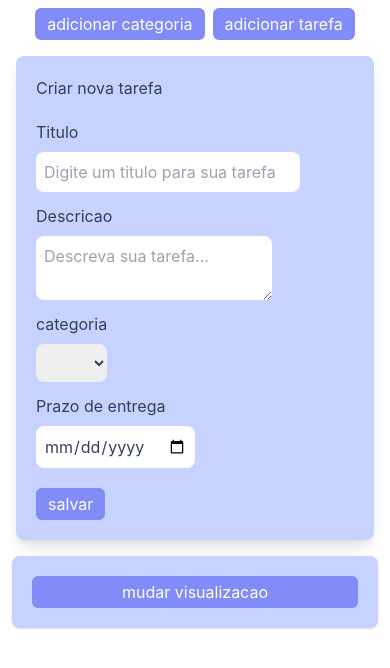
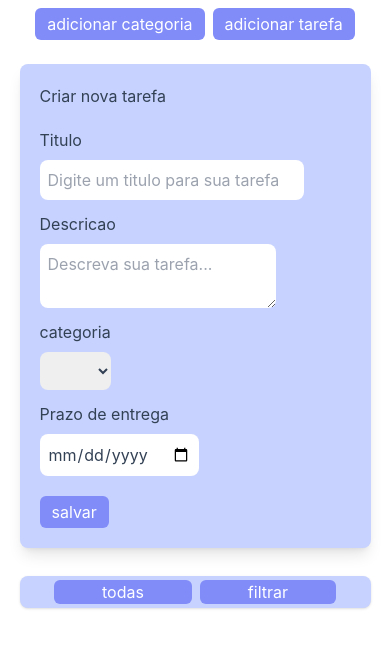
Before and after one commit to anamoraisdev/frontend-todolist, a React (Create React App) app: page / in a window 390 px wide. Both pictures are taken after a click on the button "adicionar tarefa". Shown: the top 668 px of the page. Built offline with nearby package versions, Linux system fonts and the light colour scheme.

Commit message:
estilizando:responsividade dos formularios e dos cards de tarefa

```diff
--- a/src/paginas/home.jsx
+++ b/src/paginas/home.jsx
@@ -23,7 +23,7 @@ const style = {
 
 const Home = () => {
   const [tarefas, setTarefas] = useState(JSON.parse(localStorage.getItem("tarefas")) || [])
-  const [categorias, setCategorias] = useState(JSON.parse(localStorage.getItem("categorias"))|| [] )
+  const [categorias, setCategorias] = useState(JSON.parse(localStorage.getItem("categorias"))|| [])
   const [tarefaAEditar, setTarefaAEditar] = useState(null)
   const [categoriaAEditar, setCategoriaAEditar] = useState(null)
 
@@ -88,21 +88,22 @@ const Home = () => {
 
   return (
     <div className="App">
-      <header>
+      <header className='flex flex-col items-center'>
         <div className='flex justify-center gap-2 m-2'>
           <button onClick={() => setControlForms("categoria")} className="py-1 px-3 bg-indigo-400 rounded-md text-white hover:bg-indigo-500">adicionar categoria</button>
           <button onClick={() => setControlForms("tarefa")} className="py-1 px-3 bg-indigo-400 rounded-md text-white hover:bg-indigo-500">adicionar tarefa</button>
         </div>
         {controlForms === "categoria" &&
-          <div className='bg-indigo-200 m-4 p-5 shadow-lg rounded-lg'>
+          <div className='bg-indigo-200 m-4 p-5 shadow-lg rounded-lg lg:max-w-[50%] lg:min-w-[50%] min-w-[90%] sm:min-w-[70%] xl:min-w-[40%] xl:max-w-[40%]'>
             <FormCategorias categorias={categorias} setCategorias={setCategorias} openCategorias={openCategorias} />
           </div>
         }
         {controlForms === "tarefa" &&
-          <div className='bg-indigo-200 m-4 p-5 shadow-lg rounded-lg'>
+          <div className='bg-indigo-200 m-4 p-5 shadow-lg rounded-lg lg:max-w-[50%] lg:min-w-[50%] min-w-[90%] sm:min-w-[70%] xl:min-w-[40%] xl:max-w-[40%]'>
             <Form setTarefas={setTarefas} tarefas={tarefas} acaoForm={acaoForm} categorias={categorias} />
           </div>
         }
+
       </header>
 
       {tarefaAEditar !== undefined && tarefaAEditar !== null &&
@@ -150,9 +151,12 @@ const Home = () => {
 
 
 
-
-      <main className='flex flex-col justify-center bg-indigo-200 shadow m-3 rounded-lg'>
-        <button onClick={() => mudarVisualizacao()} className="m-5 py-1 px-3 bg-indigo-400 rounded-md text-white hover:bg-indigo-500">mudar visualizacao</button>
+      <div className='flex flex-col items-center'>
+        <main className='flex flex-col items-center bg-indigo-200 shadow m-3 rounded-lg lg:max-w-[50%] lg:min-w-[50%] min-w-[90%] sm:min-w-[70%] xl:min-w-[40%] xl:max-w-[40%]'>
+          <div className='flex'>
+            <button onClick={() => mudarVisualizacao()} className="m-1 px-12 sm:px-24 md:px-24 lg:px-24 xl:px-24 bg-indigo-400 rounded-md text-white hover:bg-indigo-500 ">todas</button>
+            <button onClick={() => mudarVisualizacao()} className="m-1 px-12 sm:px-24 md:px-24 lg:px-24 xl:px-24 bg-indigo-400 rounded-md text-white hover:bg-indigo-500 ">filtrar</button>
+          </div>
           <div className='flex overflow-x-scroll text-center text-slate-700 w-[100%]'>
             {view && categorias.map((categoria) => {
               const tarefasDaCategoria = filtrarPorCategoria(categoria)
@@ -169,11 +173,13 @@ const Home = () => {
           </div>
 
           {!view && tarefas.map((tarefa) =>
-          <div key={tarefa.id}>
+            <div key={tarefa.id} className='min-w-[100%]'>
               <CardTarefa tarefa={tarefa} openModal={openModal} excluirTarefa={excluirTarefa} tarefas={tarefas}  setTarefas={setTarefas}/>
             </div>
           )}
         </main>
+
+      </div>
     </div>
   );
 }
```
Lines whose indentation alone changed are shown as unchanged.
